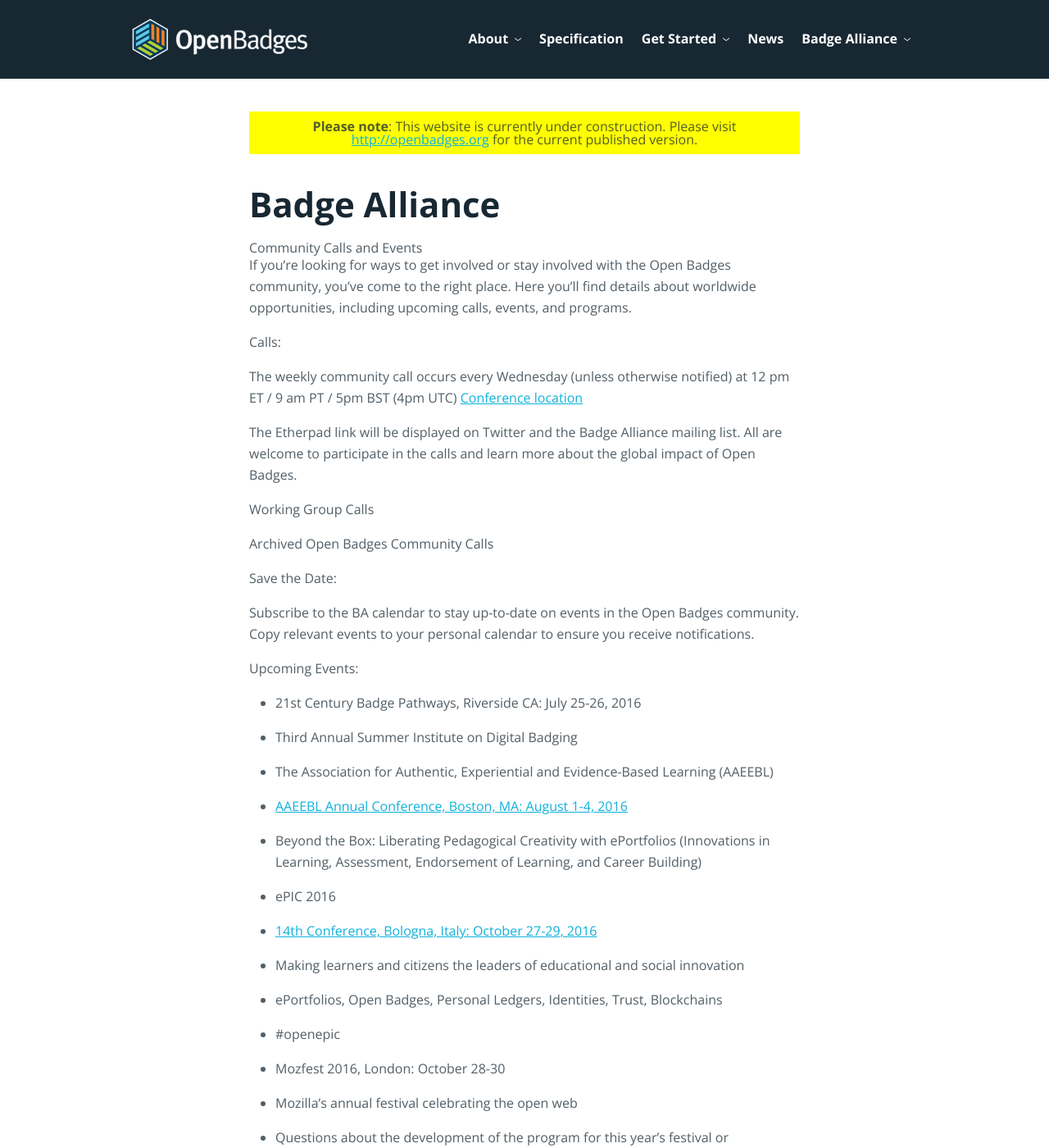
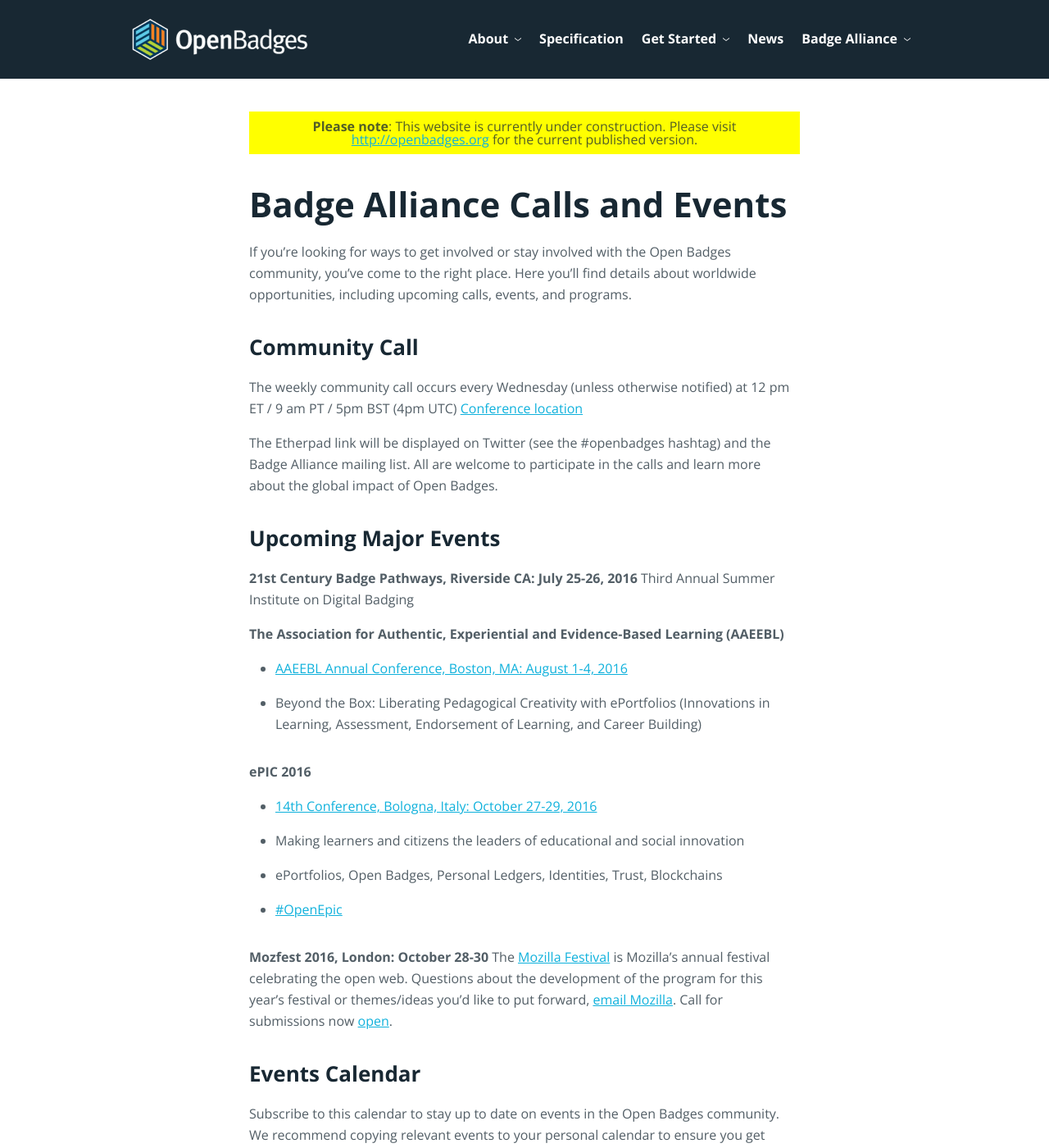
Before and after one commit to mozilla/openbadges.org-static, a Jekyll site: the page built from badge-alliance/events/index.md, in a window 1280 px wide and 1400 px high. Shown: the whole window at 82% size. Built offline with Jekyll 4.4.1, drawn with Linux system fonts in a browser that asks for light colours; some of the changed text lies outside the part shown.

Commit message:
Update events page formatting

```diff
--- a/badge-alliance/events/index.md
+++ b/badge-alliance/events/index.md
@@ -1,45 +1,33 @@
 ---
 layout: page
-title: Badge Alliance
+title: Badge Alliance Calls and Events
 permalink: /badge-alliance/events/
 ---
-
-# Community Calls and Events
-
 If you're looking for ways to get involved or stay involved with the Open Badges community, you’ve come to the right place. Here you'll find details about worldwide opportunities, including upcoming calls, events, and programs.
 
-Calls:
-
+<h3 class="title title-content">Community Call</h3>
 The weekly community call occurs every Wednesday (unless otherwise notified) at 12 pm ET / 9 am PT / 5pm BST (4pm UTC) [Conference location](https://www.uberconference.com/badgealliance)
 
-The Etherpad link will be displayed on Twitter and the Badge Alliance mailing list. All are welcome to participate in the calls and learn more about the global impact of Open Badges.
+The Etherpad link will be displayed on Twitter (see the #openbadges hashtag) and the Badge Alliance mailing list. All are welcome to participate in the calls and learn more about the global impact of Open Badges.
 
-Working Group Calls
+<h3 class="title title-content">Upcoming Major Events</h3>
+**21st Century Badge Pathways, Riverside CA: July 25-26, 2016**
+Third Annual Summer Institute on Digital Badging
 
-Archived Open Badges Community Calls
+**The Association for Authentic, Experiential and Evidence-Based Learning (AAEEBL)**
 
-Save the Date:
+* [AAEEBL Annual Conference, Boston, MA: August 1-4, 2016](http://www.aaeebl.org/page/annual_conf_2016)
+* Beyond the Box: Liberating Pedagogical Creativity with ePortfolios (Innovations in Learning, Assessment, Endorsement of Learning, and Career Building)
 
-Subscribe to the BA calendar to stay up-to-date on events in the Open Badges community. Copy relevant events to your personal calendar to ensure you receive notifications.
+**ePIC 2016**
 
-Upcoming Events:
+* [14th Conference, Bologna, Italy: October 27-29, 2016](http://www.openepic.eu)
+* Making learners and citizens the leaders of educational and social innovation
+* ePortfolios, Open Badges, Personal Ledgers, Identities, Trust, Blockchains
+* [#OpenEpic](https://twitter.com/search?q=%23openepic)
 
-+ 21st Century Badge Pathways, Riverside CA: July 25-26, 2016
- + Third Annual Summer Institute on Digital Badging
-
-+ The Association for Authentic, Experiential and Evidence-Based Learning (AAEEBL)
- + [AAEEBL Annual Conference, Boston, MA: August 1-4, 2016](http://www.aaeebl.org/page/annual_conf_2016)
- + Beyond the Box: Liberating Pedagogical Creativity with ePortfolios (Innovations in Learning, Assessment, Endorsement of Learning, and Career Building)
-
-+ ePIC 2016
- + [14th Conference, Bologna, Italy: October 27-29, 2016](http://www.openepic.eu)
- + Making learners and citizens the leaders of educational and social innovation
- + ePortfolios, Open Badges, Personal Ledgers, Identities, Trust, Blockchains
- + #openepic
-
-+ Mozfest 2016, London: October 28-30
- + Mozilla’s annual festival celebrating the open web
- + Questions about the development of the program for this year's festival or themes/ideas you'd like to put forward, [email Mozilla](festival@mozilla.org)
+**Mozfest 2016, London: October 28-30**
+The [Mozilla Festival](https://mozillafestival.org) is Mozilla’s annual festival celebrating the open web. Questions about the development of the program for this year's festival or themes/ideas you'd like to put forward, [email Mozilla](mailto:festival@mozilla.org). Call for submissions now [open](https://mozillafestival.org/proposals).
 
 <h2 class="title title-content" id="calendar">Events Calendar</h2>
 Subscribe to this calendar to stay up to date on events in the Open Badges community. We recommend copying relevant events to your personal calendar to ensure you get notifications for those most relevant to you. (<a title="Badge Alliance Open Badges Events Calendar in iCal format" href="https://calendar.google.com/calendar/ical/ifjuqevurkfqqgnj6ecnh9g9ho%40group.calendar.google.com/public/basic.ics">iCal link</a>)
```
